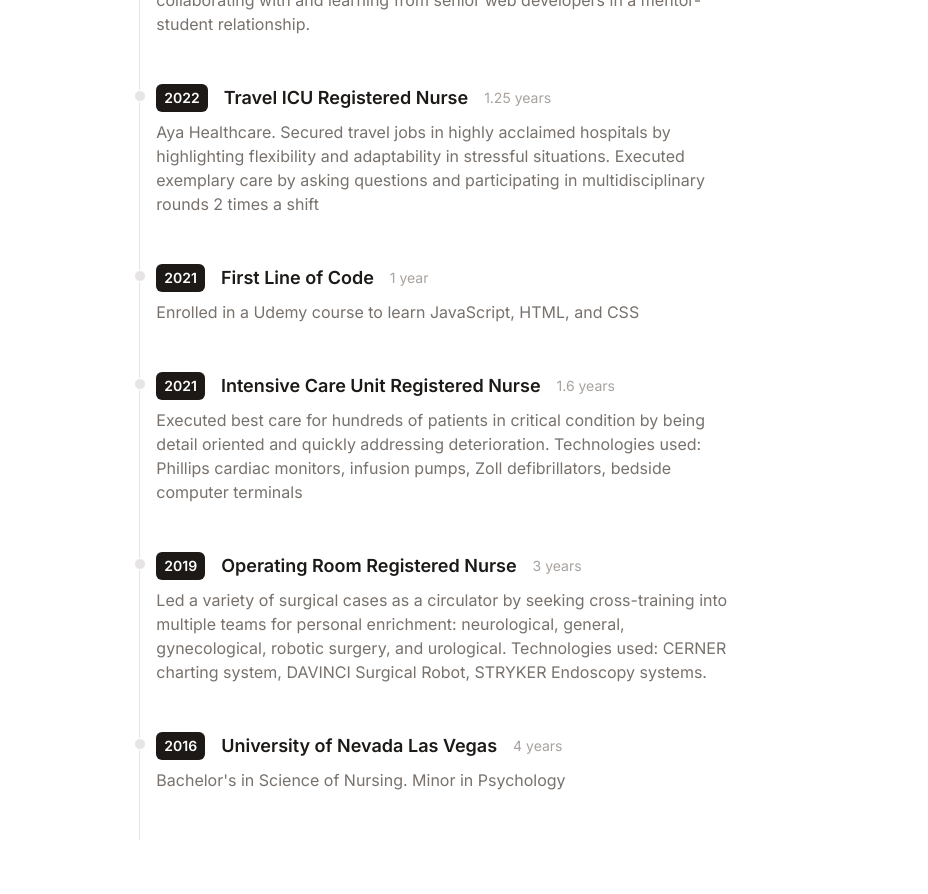
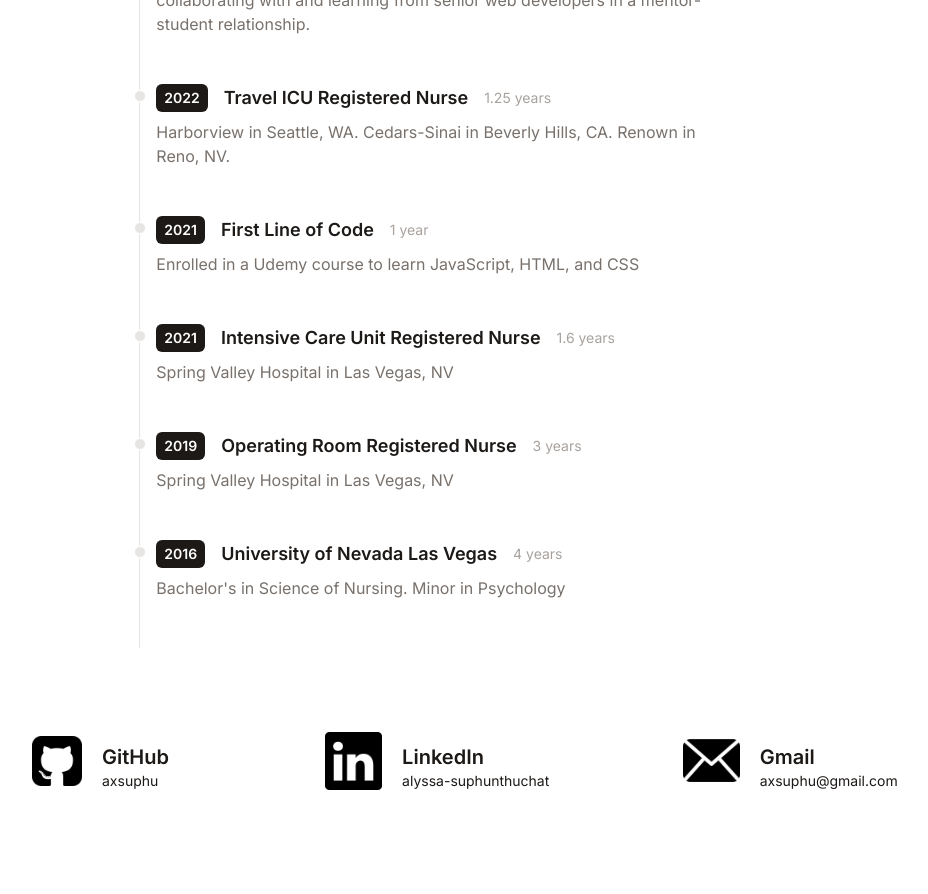
Before and after one commit to axsuphu/alyssa_suphunthuchat, a React (Vite) app: page / in a window 1280 px wide. Shown: the part 1760-2654 px from the top of the page, without its empty margins (202-1130 px from the left). Built offline with nearby package versions, Linux system fonts and the light colour scheme.

Commit message:
updated job details

```diff
--- a/src/data/timeline.js
+++ b/src/data/timeline.js
@@ -18,7 +18,7 @@ export default [
     title: "Travel ICU Registered Nurse",
     duration: "1.25 years",
     details:
-      "Aya Healthcare. Secured travel jobs in highly acclaimed hospitals by highlighting flexibility and adaptability in stressful situations. Executed exemplary care by asking questions and participating in multidisciplinary rounds 2 times a shift",
+      "Harborview in Seattle, WA.\nCedars-Sinai in Beverly Hills, CA.\nRenown in Reno, NV.",
   },
   {
     year: "2021",
@@ -30,15 +30,13 @@ export default [
     year: "2021",
     title: "Intensive Care Unit Registered Nurse",
     duration: "1.6 years",
-    details:
-      "Executed best care for hundreds of patients in critical condition by being detail oriented and quickly addressing deterioration. Technologies used: Phillips cardiac monitors, infusion pumps, Zoll defibrillators, bedside computer terminals",
+    details: "Spring Valley Hospital in Las Vegas, NV",
   },
   {
     year: "2019",
     title: "Operating Room Registered Nurse",
     duration: "3 years",
-    details:
-      "Led a variety of surgical cases as a circulator by seeking cross-training into multiple teams for personal enrichment: neurological, general, gynecological, robotic surgery, and urological. Technologies used: CERNER charting system, DAVINCI Surgical Robot, STRYKER Endoscopy systems.",
+    details: "Spring Valley Hospital in Las Vegas, NV",
   },
   {
     year: "2016",
```
